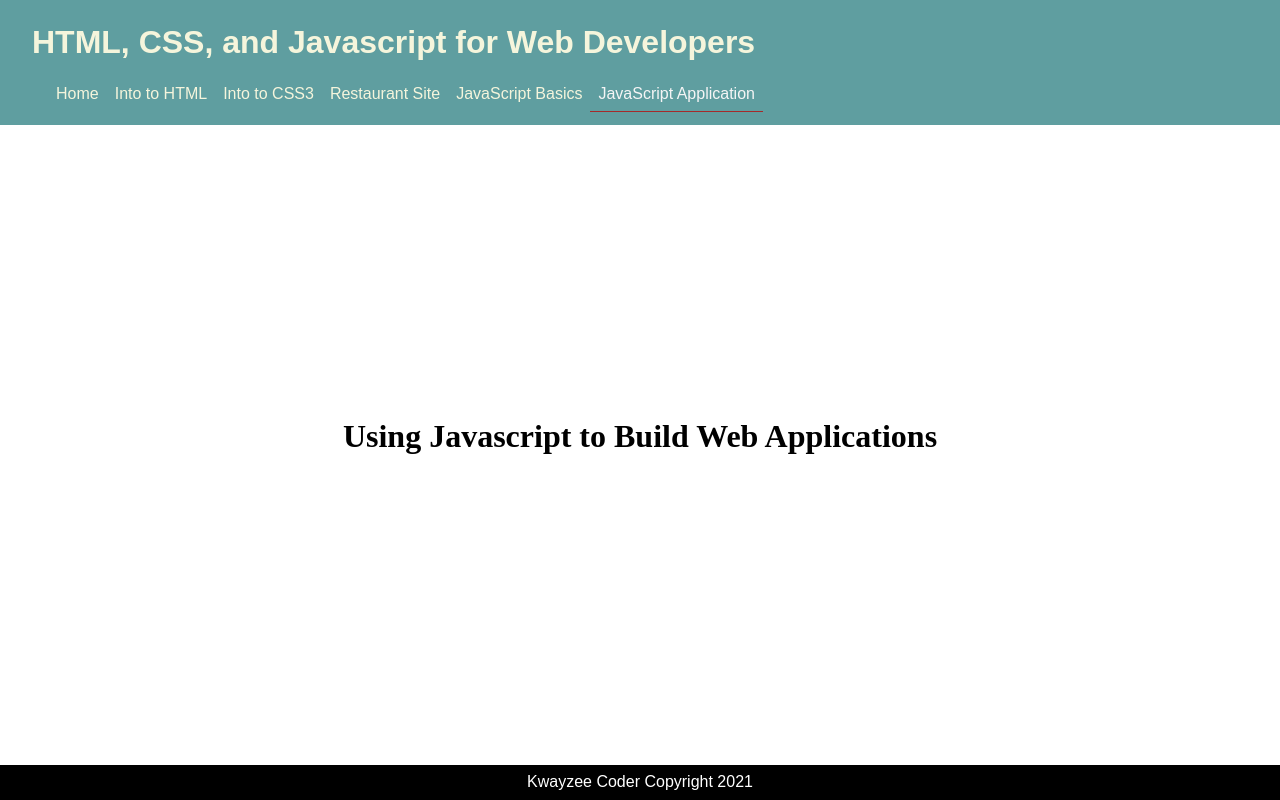
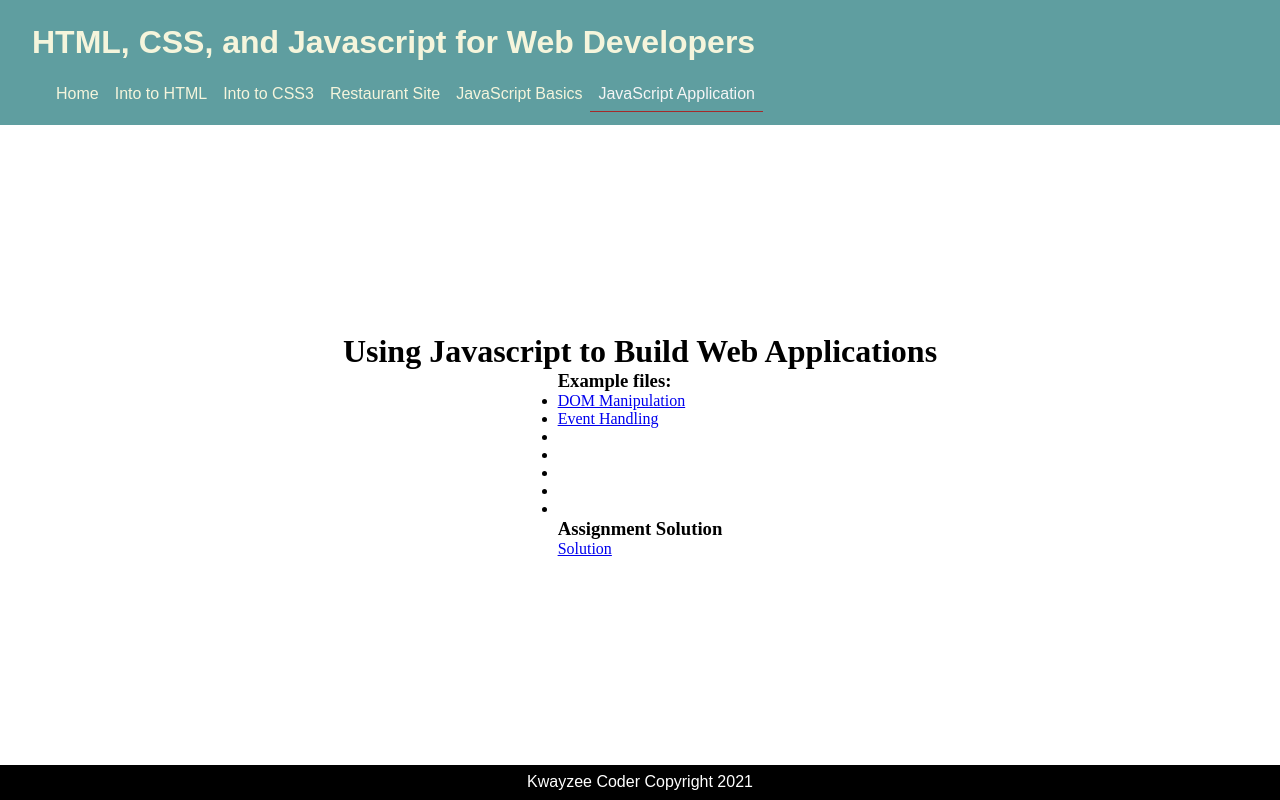
Before and after one commit to wolfgangmiller/JHU_Web_Course, a plain HTML site: page module5/mod5.html in a window 1280 px wide. Drawn offline with Linux system fonts and the light colour scheme.

Commit message:
Update w/ example list

```diff
--- a/module5/mod5.html
+++ b/module5/mod5.html
@@ -5,6 +5,7 @@
   <meta name="viewport" content="width=device-width, initial-scale=1.0">
   <link rel="shortcut icon" href="./images/wolftrack.ico" type="image/x-icon">
   <link rel="stylesheet" href="../styles/main.css">
+  <link rel="stylesheet" href="../styles/mod5.css">
   <title>JavaScrip Application</title>
 </head>
 <body>
@@ -36,8 +37,21 @@
   </header>
   <main class="main">
     <h1 class="module-heading">Using Javascript to Build Web Applications</h1>
-    <div class="main-img">
-      <img src="./images/hjc.jpg" alt="">
+    <div class="content-wrapper">
+      <h3>Example files:</h3>
+      <ul>
+        <li><a href="./DOM.html" target="_blank">DOM Manipulation</a></li>
+        <li><a href="./events.html" target="_blank">Event Handling</a></li>
+        <li><a href="./.html" target="_blank"></a></li>
+        <li><a href="./.html" target="_blank"></a></li>
+        <li><a href="./.html" target="_blank"></a></li>
+        <li><a href="./.html" target="_blank"></a></li>
+        <li><a href="./.html" target="_blank"></a></li>
+      </ul>
+      <h3>Assignment Solution</h3>
+      <div class="solution-link">
+        <a href="./assignment_solution/index.html"  target="_blank">Solution</a>
+      </div>
     </div>
   </main>
   <footer class="footer">Kwayzee Coder Copyright 2021</footer>
```
